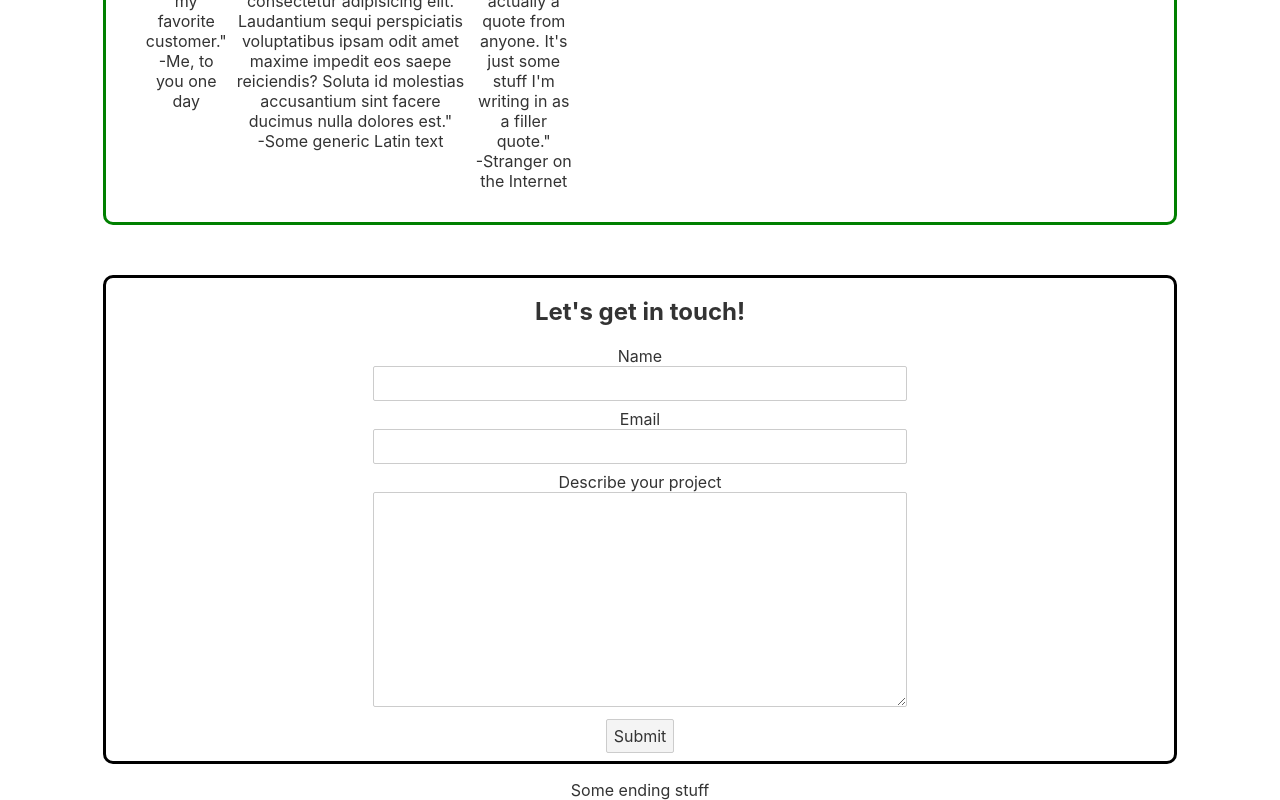
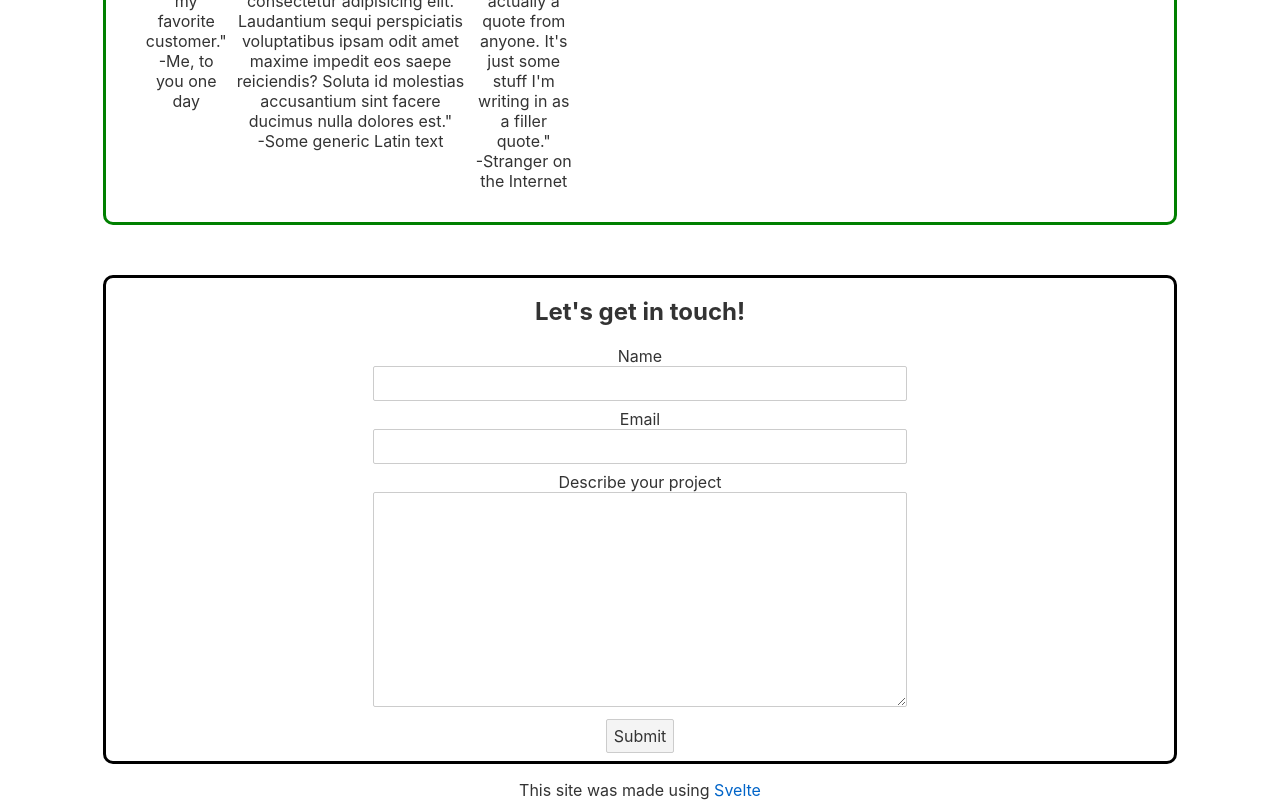
Before and after one commit to JamesCalingo/freelance-portfolio, a Svelte app: page / in a window 1280 px wide. Shown: the part 1237-2037 px from the top of the page. Built offline with nearby package versions, Linux system fonts and the light colour scheme.

Commit message:
added alert

```diff
--- a/src/App.svelte
+++ b/src/App.svelte
@@ -1,10 +1,7 @@
 <script>
-  // 	const button = document.querySelector("button")
-
-  // function alert() {
-  // 	alert("I got a click!")
-  // }
-  // 	button.addEventListener("click", alert)
+  export function handleAlert() {
+  	alert("I got a click!")
+  }
 </script>
 
 <main>
@@ -98,10 +95,10 @@
     <label for="description">Describe your project</label>
     <textarea name="description" id="description" rows="10" />
     <br />
-    <button type="submit">Submit</button>
+    <button on:click={handleAlert} type="submit">Submit</button>
   </div>
 
-  <p>Some ending stuff</p>
+  <p>This site was made using <a href="https://svelte.dev" target="blank">Svelte</a></p>
 </main>
 
 <style>
```
Also changed, not shown: public/build/bundle.js, 1 other file (tests, documents, lock files or other folders).
